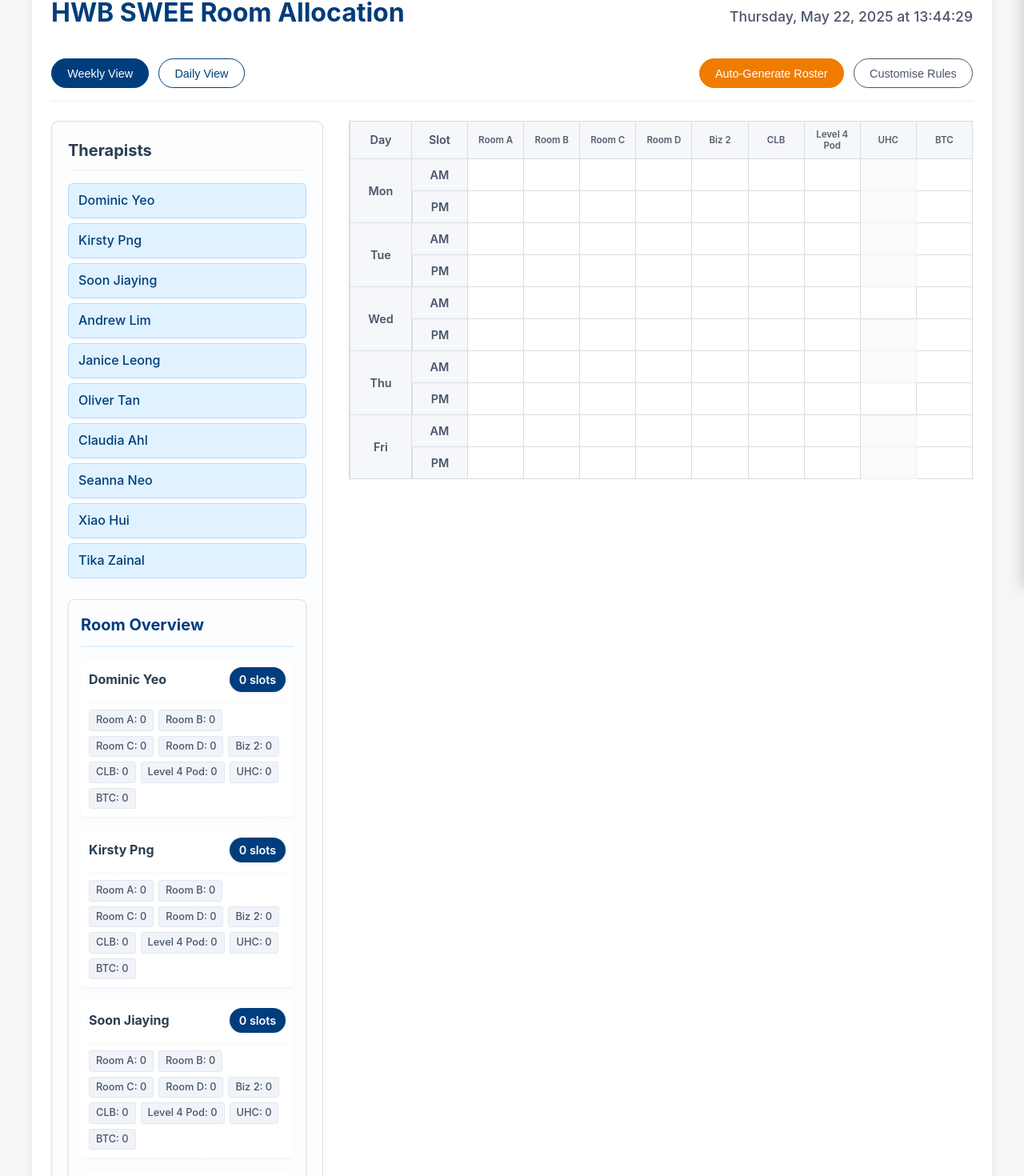
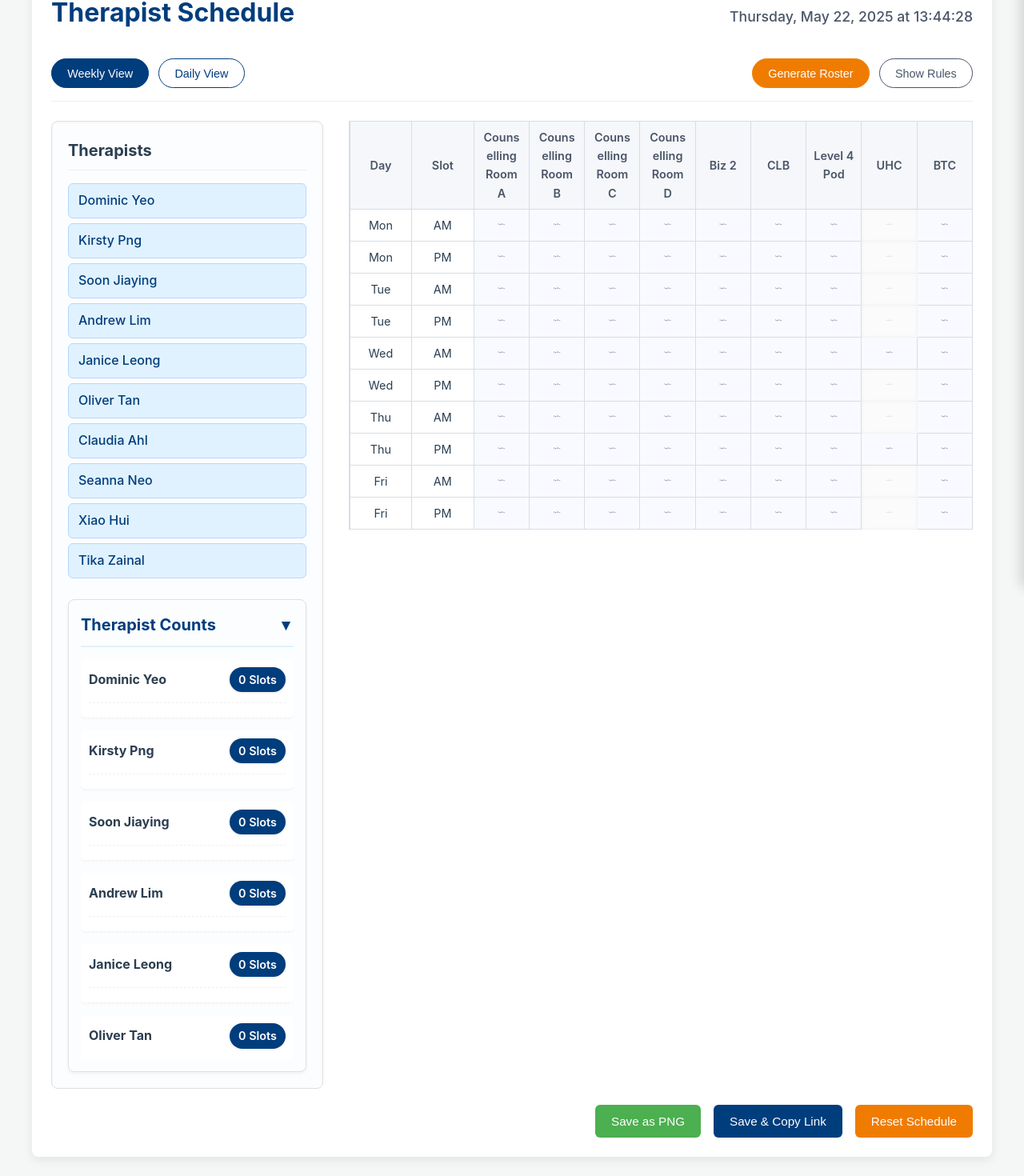
Before and after one commit to jxhnthan/room-scheduler, a React (Create React App) app: page / in a window 1280 px wide. Shown: the part 66-1536 px from the top of the page at 80% size. Built offline with nearby package versions, Linux system fonts and the light colour scheme.

Commit message:
Update App.tsx

```diff
--- a/src/App.tsx
+++ b/src/App.tsx
@@ -124,6 +124,8 @@ export default function App() {
   const [currentTime, setCurrentTime] = useState<string>("");
   // State to control visibility of the rules configuration panel
   const [showRulesPanel, setShowRulesPanel] = useState(false);
+  // NEW State for collapsible room overview panel
+  const [isRoomOverviewCollapsed, setIsRoomOverviewCollapsed] = useState(false);
 
   // State for therapist availability rules, loaded from localStorage or initialized
   const [therapistRules, setTherapistRules] = useState<TherapistAvailabilityRules>(() => {
@@ -667,9 +669,6 @@ export default function App() {
     if (scheduleTableRef.current) {
       setSavedMsg("Capturing schedule as image...");
       try {
-        // html2canvas options:
-        // - useCORS: true if you have images from other domains (e.g., profile pictures)
-        // - scale: Increase scale for higher resolution image (e.g., 2 for 2x resolution)
         const canvas = await html2canvas(scheduleTableRef.current, {
           scale: 2, // Capture at 2x resolution for better clarity
           useCORS: true, // Set to true if you load images from external domains
@@ -687,45 +686,33 @@ export default function App() {
         const now = new Date();
         const fileName = `Therapist_Roster_${now.getFullYear()}-${(now.getMonth() + 1).toString().padStart(2, "0")}-${now.getDate().toString().padStart(2, "0")}_${now.getHours().toString().padStart(2, "0")}${now.getMinutes().toString().padStart(2, "0")}.png`;
         link.download = fileName;
-
-        // Append to body, click, and remove
-        document.body.appendChild(link);
-        link.click();
-        document.body.removeChild(link);
+        document.body.appendChild(link); // Append to body (required for Firefox)
+        link.click(); // Programmatically click the link to trigger download
+        document.body.removeChild(link); // Clean up the temporary link
 
         setSavedMsg("Schedule saved as PNG!");
       } catch (error) {
-        console.error("Failed to save schedule as PNG:", error);
-        setSavedMsg("Error: Failed to save schedule as PNG.");
+        console.error("Error saving schedule as PNG:", error);
+        setSavedMsg("Error: Could not save schedule as PNG.");
       }
       setTimeout(() => setSavedMsg(""), 5000);
     } else {
-      setSavedMsg("Error: Schedule table not found for capture.");
+      setSavedMsg("Error: Schedule table not found for PNG capture.");
       setTimeout(() => setSavedMsg(""), 5000);
     }
   };
 
-  /**
-   * Helper function to get an abbreviated room name (e.g., "Counselling Room A" -> "Rm A").
-   * @param fullRoomName - The full name of the room.
-   * @returns The abbreviated room name.
-   */
-  const getAbbreviatedRoomName = (fullRoomName: string): string => {
-    return fullRoomName.replace("Counselling ", "");
-  };
-
   return (
     <div className={`container ${showRulesPanel ? "rules-panel-open" : ""}`}>
-      {/* Overlay for when the rules panel is open, to dim background and allow closing on click */}
+      {/* Rules Panel Overlay */}
       {showRulesPanel && <div className="rules-overlay" onClick={() => setShowRulesPanel(false)}></div>}
 
       <div className="header-content">
-        <h1>HWB SWEE Room Allocation</h1>
+        <h1>Therapist Schedule</h1>
         <div className="current-time">{currentTime}</div>
       </div>
 
       <div className="view-controls">
-        {/* Buttons to switch between Weekly and Daily views */}
         <button
           className={`view-btn ${viewType === "weekly" ? "active" : ""}`}
           onClick={() => setViewType("weekly")}
@@ -734,15 +721,11 @@ export default function App() {
         </button>
         <button
           className={`view-btn ${viewType === "daily" ? "active" : ""}`}
-          onClick={() => {
-            setViewType("daily");
-            // Ensure selectedDay is valid if it changes (e.g., if a day was removed)
-            setSelectedDay((prevDay) => (days.includes(prevDay) ? prevDay : days[0]));
-          }}
+          onClick={() => setViewType("daily")}
         >
           Daily View
         </button>
-        {/* Day picker buttons, only visible in Daily View */}
+
         {viewType === "daily" && (
           <div className="day-picker">
             {days.map((day) => (
@@ -756,278 +739,264 @@ export default function App() {
             ))}
           </div>
         )}
-        {/* Button to trigger auto-roster generation */}
+
         <button className="generate-roster-btn" onClick={generateAutoRoster}>
-          Auto-Generate Roster
+          Generate Roster
         </button>
-        {/* Button to toggle the rules customization panel */}
-        <button className="rules-toggle-btn" onClick={() => setShowRulesPanel(true)}>
-          Customise Rules
+
+        <button className="rules-toggle-btn" onClick={() => setShowRulesPanel(!showRulesPanel)}>
+          {showRulesPanel ? "Hide Rules" : "Show Rules"}
         </button>
       </div>
 
-      {savedMsg && <div className="saved-msg">{savedMsg}</div>}
-
-      {/* Main layout containing therapist list and schedule table */}
-      <div className="layout">
-        {/* Therapist list and assignments overview panel */}
+      <div className={`layout ${showRulesPanel ? "layout-shifted" : ""}`}>
         <div className="therapists-list">
           <h3>Therapists</h3>
-          {therapists.map((t) => (
+          {therapists.map((therapist) => (
             <div
-              key={t}
-              draggable
-              onDragStart={(e) => onDragStartTherapist(e, t)}
+              key={therapist}
               className="therapist"
-              title={`Drag ${t} to assign`}
+              draggable="true"
+              onDragStart={(e) => onDragStartTherapist(e, therapist)}
             >
-              {t}
+              {therapist}
             </div>
           ))}
 
-          {/* Therapist Slot Counts Panel */}
+          {/* Therapist Counts Panel - Now Collapsible */}
           <div className="therapist-counts-panel">
-            <h3>Room Overview</h3>
-            {therapists.map((t) => {
-              const currentTherapistCounts = therapistSlotCounts[t];
-              return (
-                <div key={`count-${t}`} className="therapist-count-item">
+            <h3>
+              Therapist Counts
+              <button
+                className={`toggle-collapse-btn ${isRoomOverviewCollapsed ? "collapsed" : ""}`}
+                onClick={() => setIsRoomOverviewCollapsed(!isRoomOverviewCollapsed)}
+                aria-expanded={!isRoomOverviewCollapsed}
+                aria-controls="room-overview-content"
+              >
+                {/* A simple arrow or chevron icon */}
+                {isRoomOverviewCollapsed ? "▶" : "▼"}
+              </button>
+            </h3>
+            <div id="room-overview-content" className={`collapsible-content ${isRoomOverviewCollapsed ? "collapsed" : ""}`}>
+              {Object.entries(therapistSlotCounts).map(([therapistName, counts]) => (
+                <div key={therapistName} className="therapist-count-item">
                   <div className="therapist-summary">
-                    <span className="therapist-name">{t}</span>
-                    <span className="total-slots">{currentTherapistCounts?.totalSlots || 0} slots</span>
+                    <span className="therapist-name">{therapistName}</span>
+                    <span className="total-slots">{counts.totalSlots} Slots</span>
                   </div>
                   <div className="room-breakdown">
-                    {rooms.map((room) => (
-                      <span key={`count-${t}-${room}`} className="room-count">
-                        {getAbbreviatedRoomName(room)}: {currentTherapistCounts?.roomDistribution[room] || 0}
+                    {Object.entries(counts.roomDistribution)
+                      .filter(([, count]) => count > 0) // Only show rooms with assignments
+                      .map(([roomName, count]) => (
+                        <span key={roomName} className="room-count">
+                          {roomName}: {count}
                         </span>
                       ))}
                   </div>
                 </div>
-              );
-            })}
+              ))}
+            </div>
           </div>
         </div>
 
-        {/* Schedule Table Wrapper */}
-        {/* Add the ref to the div you want to capture */}
         <div className="schedule-table-wrapper" ref={scheduleTableRef}>
-          <table>
+          <table className={viewType === "weekly" ? "weekly-view-active" : ""}>
             <thead>
+              <tr>
                 {viewType === "weekly" ? (
-                // Weekly View Header: Day | Slot | Room A | Room B | ...
-                <tr>
+                  <>
                     <th className="sticky-col-day">Day</th>
                     <th className="sticky-col-slot">Slot</th>
+                  </>
+                ) : (
+                  <th className="sticky-col-day">Slot</th>
+                )}
                 {rooms.map((room) => (
-                    <th key={room}>
-                      <small>{getAbbreviatedRoomName(room)}</small>
-                    </th>
+                  <th key={room}>{room}</th>
                 ))}
               </tr>
-              ) : (
-                // Daily View Header: Slot | Day (spanning rooms) | Room A | Room B | ...
-                <>
-                  <tr>
-                    <th rowSpan={2} style={{ verticalAlign: "middle" }}>
-                      Slot
-                    </th>
-                    <th key={selectedDay} colSpan={rooms.length} style={{ textAlign: "center" }}>
-                      {selectedDay}
-                    </th>
-                  </tr>
-                  <tr>
-                    {rooms.map((room) => (
-                      <th key={`${selectedDay}-${room}`}>
-                        <small>{getAbbreviatedRoomName(room)}</small>
-                      </th>
-                    ))}
-                  </tr>
-                </>
-              )}
             </thead>
             <tbody>
-              {viewType === "weekly" ? (
-                // Weekly View Body: Each row is a Day-Slot combination
-                days.flatMap((day, dayIndex) =>
-                  slots.map((slot, slotIndex) => (
+              {(viewType === "daily" ? [selectedDay] : days).map((day) => (
+                <React.Fragment key={day}>
+                  {slots.map((slot) => (
                     <tr key={`${day}-${slot}`}>
-                      {/* Day cell, spans two rows (AM/PM) */}
-                      {slotIndex === 0 && (
-                        <th rowSpan={2} className="sticky-col-day">
-                          {day}
-                        </th>
+                      {viewType === "weekly" && (
+                        <td className="sticky-col-day-cell">{day}</td>
                       )}
-                      <th className="sticky-col-slot">{slot}</th>
+                      <td className="sticky-col-slot-cell">{slot}</td>
                       {rooms.map((room) => {
                         const assignedTherapist = schedule[day][slot][room];
-                        const isBlocked = isUHCBlocked(day, slot as SlotType, room);
+                        const isBlocked = isUHCBlocked(day, slot, room);
 
                         return (
                           <td
                             key={`${day}-${slot}-${room}`}
-                            // Add data attributes for use in onDragOverCell
-                            data-day={day}
+                            className={`drop-cell ${isBlocked ? "blocked-uhc" : ""}`}
+                            onDrop={(e) => onDropCell(e, day, slot, room)}
+                            onDragOver={onDragOverCell}
+                            onDragEnter={onDragEnterCell}
+                            onDragLeave={onDragLeaveCell}
+                            data-day={day} // Add data attributes for event handlers
                             data-slot={slot}
                             data-room={room}
-                            onDragOver={onDragOverCell}
-                            onDrop={(e) => onDropCell(e, day, slot as SlotType, room)} // Cast slot to SlotType
-                            onDragEnter={onDragEnterCell}
-                            onDragLeave={onDragLeaveCell}
-                            className={`
-                              ${assignedTherapist ? "assigned" : "empty"}
-                              ${isBlocked ? "blocked-uhc" : ""}
-                            `}
                           >
-                            {assignedTherapist && (
+                            {assignedTherapist ? (
                               <div
-                                draggable
-                                onDragStart={(e) => onDragStartCell(e, assignedTherapist, day, slot, room)}
-                                onDoubleClick={() => clearSlot(day, slot, room)}
                                 className="assigned-therapist"
+                                draggable={isBlocked ? "false" : "true"} /* Can't drag into UHC, but can drag OUT if already assigned */
+                                onDragStart={isBlocked ? undefined : (e) => onDragStartCell(e, assignedTherapist, day, slot, room)}
+                                onDoubleClick={isBlocked ? undefined : () => clearSlot(day, slot, room)} // Double-click to clear
                               >
                                 {assignedTherapist}
+                                {/* Clear button (X) */}
+                                <button
+                                  className="assigned-therapist-clear-btn"
+                                  onClick={() => clearSlot(day, slot, room)}
+                                  title="Clear slot"
+                                >
+                                  &times;
+                                </button>
                               </div>
+                            ) : (
+                              <span className="placeholder">Drag & Drop</span>
                             )}
                           </td>
                         );
                       })}
                     </tr>
-                  ))
-                )
-              ) : (
-                // Daily View Body: Each row is a Slot for the selected day
-                slots.map((slot) => (
-                  <tr key={`${selectedDay}-${slot}`}>
-                    <th className="sticky-col-slot">{slot}</th>
-                    {rooms.map((room) => {
-                      const assignedTherapist = schedule[selectedDay]?.[slot]?.[room] || "";
-                      const isBlocked = isUHCBlocked(selectedDay, slot as SlotType, room);
-
-                      return (
-                        <td
-                          key={`${selectedDay}-${slot}-${room}`}
-                          // Add data attributes for use in onDragOverCell
-                          data-day={selectedDay}
-                          data-slot={slot}
-                          data-room={room}
-                          onDragOver={onDragOverCell}
-                          onDrop={(e) => onDropCell(e, selectedDay, slot as SlotType, room)} // Cast slot to SlotType
-                          onDragEnter={onDragEnterCell}
-                          onDragLeave={onDragLeaveCell}
-                          className={`
-                            ${assignedTherapist ? "assigned" : "empty"}
-                            ${isBlocked ? "blocked-uhc" : ""}
-                          `}
-                        >
-                          {assignedTherapist && (
-                            <div
-                              draggable
-                              onDragStart={(e) => onDragStartCell(e, assignedTherapist, selectedDay, slot, room)}
-                              onDoubleClick={() => clearSlot(selectedDay, slot, room)}
-                              className="assigned-therapist"
-                            >
-                              {assignedTherapist}
-                            </div>
-                          )}
-                        </td>
-                      );
-                    })}
-                  </tr>
-                ))
-              )}
+                  ))}
+                </React.Fragment>
+              ))}
             </tbody>
           </table>
         </div>
       </div>
 
-      <div className="action-buttons">
-        <button className="save-btn" onClick={saveSchedule}>
-          Save Schedule
+      <div className="button-group">
+        <button className="save-png-btn" onClick={saveScheduleAsPNG}>
+          Save as PNG
+        </button>
+        <button className="copy-btn" onClick={saveSchedule}>
+          Save & Copy Link
         </button>
         <button className="reset-btn" onClick={resetSchedule}>
           Reset Schedule
         </button>
-        <button className="save-png-btn" onClick={saveScheduleAsPNG}>
-          Save as PNG
+      </div>
+      {savedMsg && (
+        <div className={`saved-msg ${savedMsg.includes("Error") ? "error" : "success"}`}>
+          {savedMsg}
+        </div>
+      )}
+
+      {/* Rules Panel */}
+      <div className={`rules-panel ${showRulesPanel ? "rules-panel-open" : ""}`}>
+        <div className="rules-panel-header">
+          <h2>Availability Rules</h2>
+          <button className="close-panel-btn" onClick={() => setShowRulesPanel(false)}>
+            &times;
           </button>
         </div>
+        <p className="rules-hint">
+          Configure general availability, Work-From-Home days, and max consecutive slots for each
+          therapist. These rules are used by the "Generate Roster" function.
+        </p>
+        <div className="rules-scroll-area">
+          {therapists.map((therapist) => (
+            <div key={therapist} className="therapist-rules-card">
+              <h3>{therapist}</h3>
 
-      {/* Rules Customization Panel */}
-      <div className={`rules-panel ${showRulesPanel ? "open" : ""}`}>
-        <h2>Customise Therapist Rules</h2>
-        <button className="close-rules-btn" onClick={() => setShowRulesPanel(false)}>
-          &times;
-        </button>
-
-        {therapists.map((therapist) => (
-          <div key={`rules-${therapist}`} className="therapist-rules-section">
-            <h3>{therapist}</h3>
-            <div className="rule-group">
-              <h4>Available Days:</h4>
+              <div className="rule-section">
+                <h4>Available Days (In-Office)</h4>
+                <p className="rule-sub-hint">
+                  Select days the therapist is generally available for office work.
+                </p>
+                <div className="checkbox-group">
                   {days.map((day) => (
-                <label key={`${therapist}-${day}-available`}>
+                    <label key={day}>
                       <input
                         type="checkbox"
-                    checked={therapistRules[therapist]?.availableDays.includes(day)}
-                    onChange={(e) => handleAvailabilityChange(therapist, "day", day, e.target.checked)}
+                        checked={therapistRules[therapist]?.availableDays?.includes(day) || false}
+                        onChange={(e) =>
+                          handleAvailabilityChange(therapist, "day", day, e.target.checked)
+                        }
                       />
                       {day}
                     </label>
                   ))}
                 </div>
-            <div className="rule-group">
-              <h4>Work From Home (WFH) Days:</h4>
+              </div>
+
+              <div className="rule-section">
+                <h4>Work From Home (WFH) Days</h4>
+                <p className="rule-sub-hint">
+                  Therapists on WFH days will not be assigned to physical rooms. Overrides
+                  "Available Days".
+                </p>
+                <div className="checkbox-group">
                   {days.map((day) => (
-                <label key={`${therapist}-${day}-wfh`}>
+                    <label key={day}>
                       <input
                         type="checkbox"
-                    checked={therapistRules[therapist]?.wfhDays.includes(day)}
-                    onChange={(e) => handleAvailabilityChange(therapist, "wfh", day, e.target.checked)}
+                        checked={therapistRules[therapist]?.wfhDays?.includes(day) || false}
+                        onChange={(e) =>
+                          handleAvailabilityChange(therapist, "wfh", day, e.target.checked)
+                        }
                       />
                       {day}
                     </label>
                   ))}
                 </div>
-            <div className="rule-group">
-              <h4>Available Slots:</h4>
+              </div>
+
+              <div className="rule-section">
+                <h4>Available Slots</h4>
+                <p className="rule-sub-hint">
+                  Select morning (AM) or afternoon (PM) availability.
+                </p>
+                <div className="checkbox-group">
                   {slots.map((slot) => (
-                <label key={`${therapist}-${slot}-slot`}>
+                    <label key={slot}>
                       <input
                         type="checkbox"
-                    checked={therapistRules[therapist]?.availableSlots.includes(slot)}
-                    onChange={(e) => handleAvailabilityChange(therapist, "slot", slot, e.target.checked)}
+                        checked={therapistRules[therapist]?.availableSlots?.includes(slot) || false}
+                        onChange={(e) =>
+                          handleAvailabilityChange(therapist, "slot", slot, e.target.checked)
+                        }
                       />
                       {slot}
                     </label>
                   ))}
                 </div>
-            <div className="rule-group">
-              <h4>Max Consecutive Slots Per Day:</h4>
-              <label>
+              </div>
+
+              <div className="rule-section">
+                <h4>Max Consecutive Slots Per Day</h4>
+                <p className="rule-sub-hint">
+                  Limit to 1 slot (AM or PM) or allow 2 (both AM & PM).
+                </p>
+                <div className="radio-group">
+                  {[1, 2].map((num) => (
+                    <label key={num}>
                       <input
                         type="radio"
-                  name={`maxSlots-${therapist}`}
-                  value="1"
-                  checked={therapistRules[therapist]?.maxConsecutiveSlotsPerDay === 1}
-                  onChange={(e) => handleMaxConsecutiveChange(therapist, e.target.value)}
+                        name={`maxConsecutive-${therapist}`}
+                        value={num}
+                        checked={therapistRules[therapist]?.maxConsecutiveSlotsPerDay === num}
+                        onChange={(e) =>
+                          handleMaxConsecutiveChange(therapist, e.target.value)
+                        }
                       />
-                1 Slot (AM or PM)
+                      {num}
                     </label>
-              <label>
-                <input
-                  type="radio"
-                  name={`maxSlots-${therapist}`}
-                  value="2"
-                  checked={therapistRules[therapist]?.maxConsecutiveSlotsPerDay === 2}
-                  onChange={(e) => handleMaxConsecutiveChange(therapist, e.target.value)}
-                />
-                2 Slots (AM & PM)
-              </label>
+                  ))}
+                </div>
               </div>
             </div>
           ))}
         </div>
       </div>
+    </div>
   );
 }
```
Lines whose indentation alone changed are shown as unchanged.
